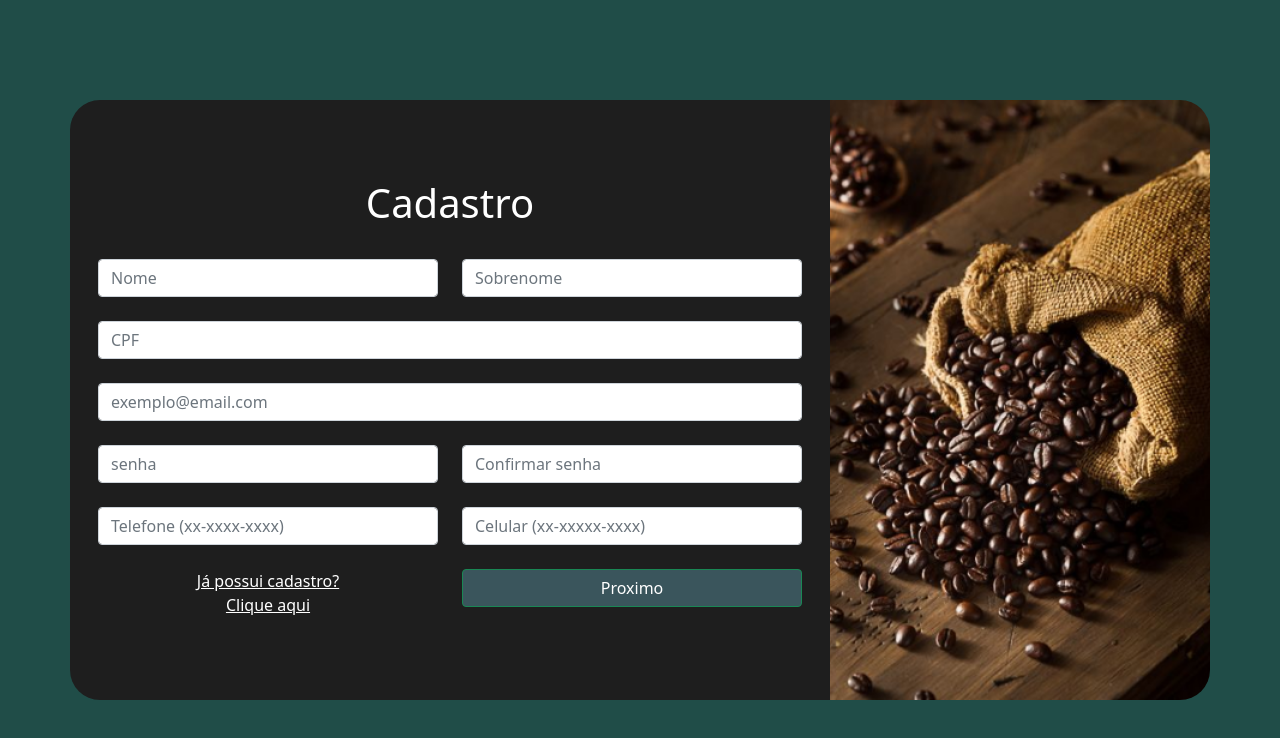
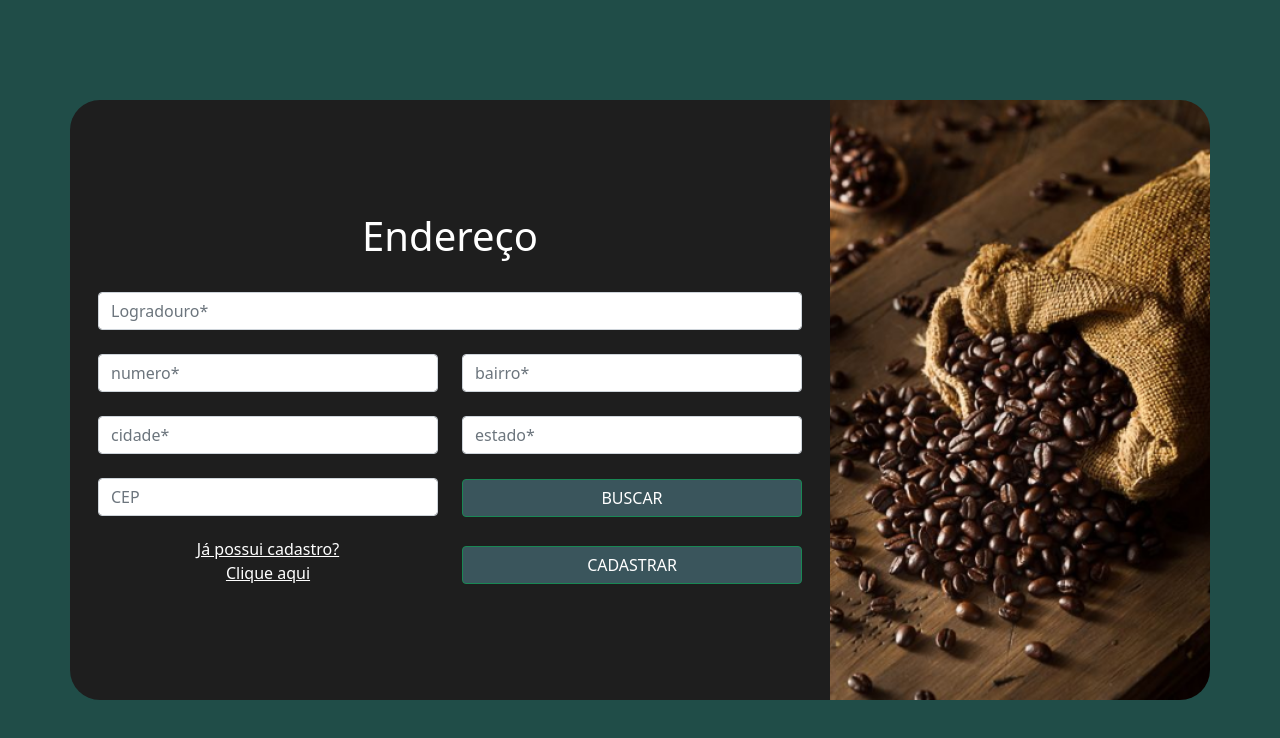
Before and after one commit to weslleyrods/20221_dart_coffee_store, a plain HTML site: page pages/address.html in a window 1280 px wide. Drawn offline with nearby package versions, Linux system fonts and the light colour scheme.

Commit message:
Finalizado o posicionamento dos botoes e caixas na tela address

```diff
--- a/pages/address.html
+++ b/pages/address.html
@@ -5,7 +5,7 @@
         <meta charset="UTF-8">
         <meta http-equiv="X-UA-Compatible" content="IE=edge">
         <meta name="viewport" content="width=device-width, initial-scale=1.0">
-        <title>Cadastro</title>
+        <title>Endereço</title>
         <!-- CSS only -->
         <link href="https://cdn.jsdelivr.net/npm/bootstrap@5.1.3/dist/css/bootstrap.min.css" rel="stylesheet"
             integrity="sha384-1BmE4kWBq78iYhFldvKuhfTAU6auU8tT94WrHftjDbrCEXSU1oBoqyl2QvZ6jIW3" crossorigin="anonymous">
@@ -17,8 +17,6 @@
 
         <link rel="stylesheet" href="../assets/css/style-global.css">
     </head>
-
-
     <body class="deep-jungle-green">
 
 
@@ -65,6 +63,10 @@
 
             .btn-success {
                 width: 100%;
+                margin-top: 25px;
+                height: 38px;
+
+
             }
 
             @media screen and (max-width: 992px) {
@@ -79,75 +81,70 @@
         </style>
         <div class="container">
             <div class="row formulario">
-                <div class="formulario-campos col-md-12 col-lg-8">
+                <div class="formulario-campos col-md-12 col-lg-8 ">
                     <div class="row">
-                        <h1 class="titulo text-white">Cadastro</h1>
+                        <h1 class="titulo text-white">Endereço</h1>
                         <form class="d-flex">
-            <!--NOME & sobrenome - 2 blocos curtos -->
+            <!--logradouro -->
                             <div class="row px-3">
-                                <div class="col-12 col-sm-12 col-md-6">
-                                    <label for="nome" class="form-label text-white"></label>
-                                    <input type="text" pattern="([aA-zZ]+)" id="txtNome" name="nome" class="form-control"
-                                    placeholder="Nome" required/>
-                                </div>
-                                <div class="col-12 col-sm-12 col-md-6">
-                                    <label for="sobrenome" class="form-label text-white"></label>
-                                    <input type="text" pattern="([aA-zZ]+)" id="txtSobrenome" name="sobrenome" class="form-control"
-                                    placeholder="Sobrenome"required/>
+                                <div class="col-12 col-sm-12 col-md-12">
+                                    <label for="logradouro" class="form-label text-white"></label>
+                                    <input type="text" pattern="([aA-zZ]+)" id="txtLogradouro" name="logradouro"
+                                    class="form-control" placeholder="Logradouro*"required/>
                                 </div>
                             </div>
-            <!--CPF - 1 bloco longo-->
-                            <div class="row px-3">
-                                <div class="col-12 ">
-                                <label for="CPF" class="form-label text-white"></label>
-                                <input type="text" pattern="[0-9]+$" id="txtCPF" name="CPF" class="form-control"
-                                placeholder="CPF" maxlength="11" required/>
-                                </div>
-                            </div>
-            <!--email - 1 bloco longo-->
-                            <div class="row px-3">
-                                <div class="col-12">
-                                <label for="email" class="form-label text-white"></label>
-                                <input type="email" id="txtEmail" name="email" class="form-control"
-                                placeholder="exemplo@email.com"required/>
-                                </div>
-                            </div>
-            <!--SENHA & CONFIRMAR SENHA - 2 blocos -->
+            <!--numero -->
                                 <div class="row px-3">
                                     <div class="col-12 col-sm-12 col-md-6">
                                         <label for="senha" class="form-label text-white"></label>
                                         <input type="password" id="txtSenha" name="senha" class="form-control"
-                                    placeholder="senha"required/>
+                                        placeholder="numero*"required/>
                                     </div>
+                <!--bairro-->
                                     <div class="col-12 col-sm-12 col-md-6">
                                         <label for="confirmSenha" class="form-label text-white"></label>
                                         <input type="password" id="txtConfirmSenha" name="confirmSenha" class="form-control"
-                                    placeholder="Confirmar senha" required/>
+                                        placeholder="bairro*" required/>
                                     </div>
                                 </div>
-            <!--telefone & Celular - 2 blocos -->
+            <!--cidade & estado -->
                                     <div class="row px-3">
                                         <div class="col-12 col-sm-12 col-md-6">
                                             <label for="telefone" class="form-label text-white"></label>
                                             <input type="tel" pattern="[0-9]+$" id="txtTelefone" name="telefone"
-                                    class="form-control" placeholder="Telefone (xx-xxxx-xxxx)" maxlength="10" />
+                                            class="form-control" placeholder="cidade*" maxlength="10" />
                                         </div>
                                                 <div class="col-12 col-sm-12 col-md-6">
                                                     <label for="celular" class="form-label text-white"></label>
                                                     <input type="tel" pattern="[0-9]+$" id="txtCelular" name="celular"
-                                    class="form-control" placeholder="Celular (xx-xxxxx-xxxx)"
+                                                    class="form-control" placeholder="estado*"
                                                     maxlength="11"/>
                                                 </div>
                                     </div>
-            <!--Fim -->
-                            <div class="row px-3 mt-4">
-                                <div class="col-6">
+                    <!--CEP-->
+                                <div class="row px-3">
+                                        <div class="col-6 col-sm-12 col-md-6">
+                                            <label for="celular" class="form-label text-white"></label>
+                                            <input type="tel" onkeydown="return" pattern="[0-9]+$" id="txtCelular" name="celular"
+                                            class="form-control" placeholder="CEP"
+                                            maxlength="11"/>
+                                        </div>
+                            <!--botão 1-->
+                                        <div class="col-6 col-sm-12 col-md-6">
+                                                <button class="btn btn-success dark-slate-gray">BUSCAR</button>
+                                        </div>
+                                </div>
+                            <!--link-->
+
+                                    <div class="row px-3 mt-1">
+                                        <div class="col-6 mt-3 ">
                                             <a href="" class="text-left text-white">
                                                 Já possui cadastro?<br>Clique aqui
                                             </a>
                                         </div>
-                                <div class="col-6">
-                                    <button class="btn btn-success dark-slate-gray">Proximo</button>
+                                        <!--botão 2-->
+                                        <div class="col-6 ">
+                                                <button class="btn btn-success dark-slate-gray">CADASTRAR</button>
                                         </div>
                                     </div>
                                 </div>
@@ -160,5 +157,4 @@
             </div>
         </div>
     </body>
-
 </html>
```
Lines whose indentation alone changed are shown as unchanged.
